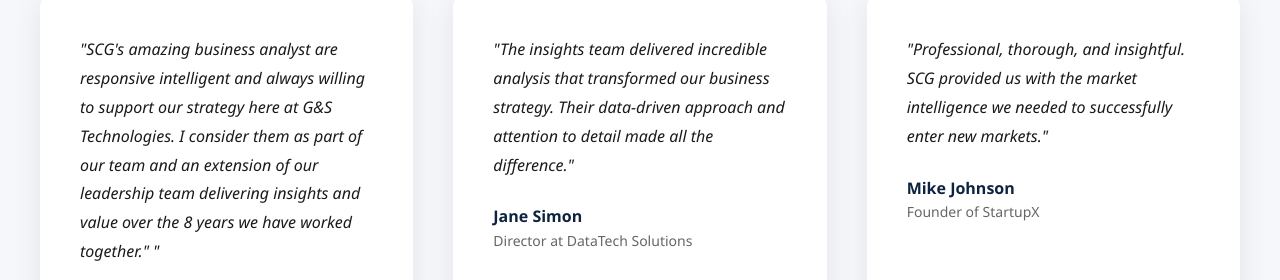
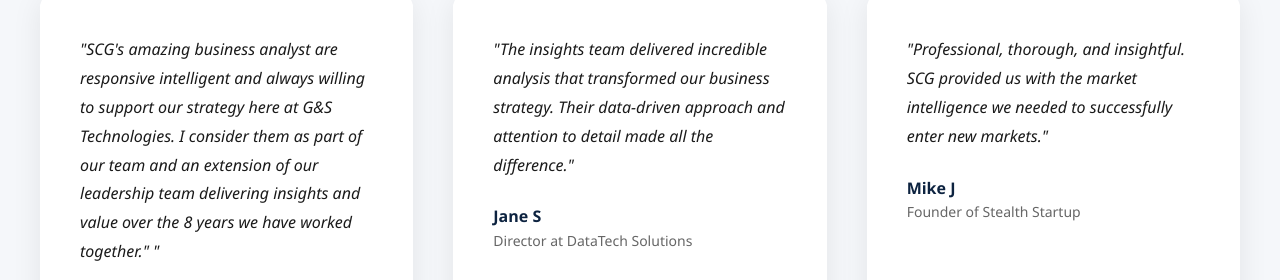
Before and after one commit to nikshrimali/scg, a plain HTML site: page index.html in a window 1280 px wide. Shown: the part 5418-5698 px from the top of the page. Drawn offline with Linux system fonts and the light colour scheme.

Commit message:
adding reviews and feedbacks

```diff
--- a/index.html
+++ b/index.html
@@ -1479,13 +1479,13 @@
                 </div>
                 <div class="testimonial-card">
                     <p class="testimonial-text">"The insights team delivered incredible analysis that transformed our business strategy. Their data-driven approach and attention to detail made all the difference."</p>
-                    <div class="testimonial-author">Jane Simon</div>
+                    <div class="testimonial-author">Jane S</div>
                     <div class="testimonial-role">Director at DataTech Solutions</div>
                 </div>
                 <div class="testimonial-card">
                     <p class="testimonial-text">"Professional, thorough, and insightful. SCG provided us with the market intelligence we needed to successfully enter new markets."</p>
-                    <div class="testimonial-author">Mike Johnson</div>
-                    <div class="testimonial-role">Founder of StartupX</div>
+                    <div class="testimonial-author">Mike J</div>
+                    <div class="testimonial-role">Founder of Stealth Startup</div>
                 </div>
             </div>
         </div>
```
